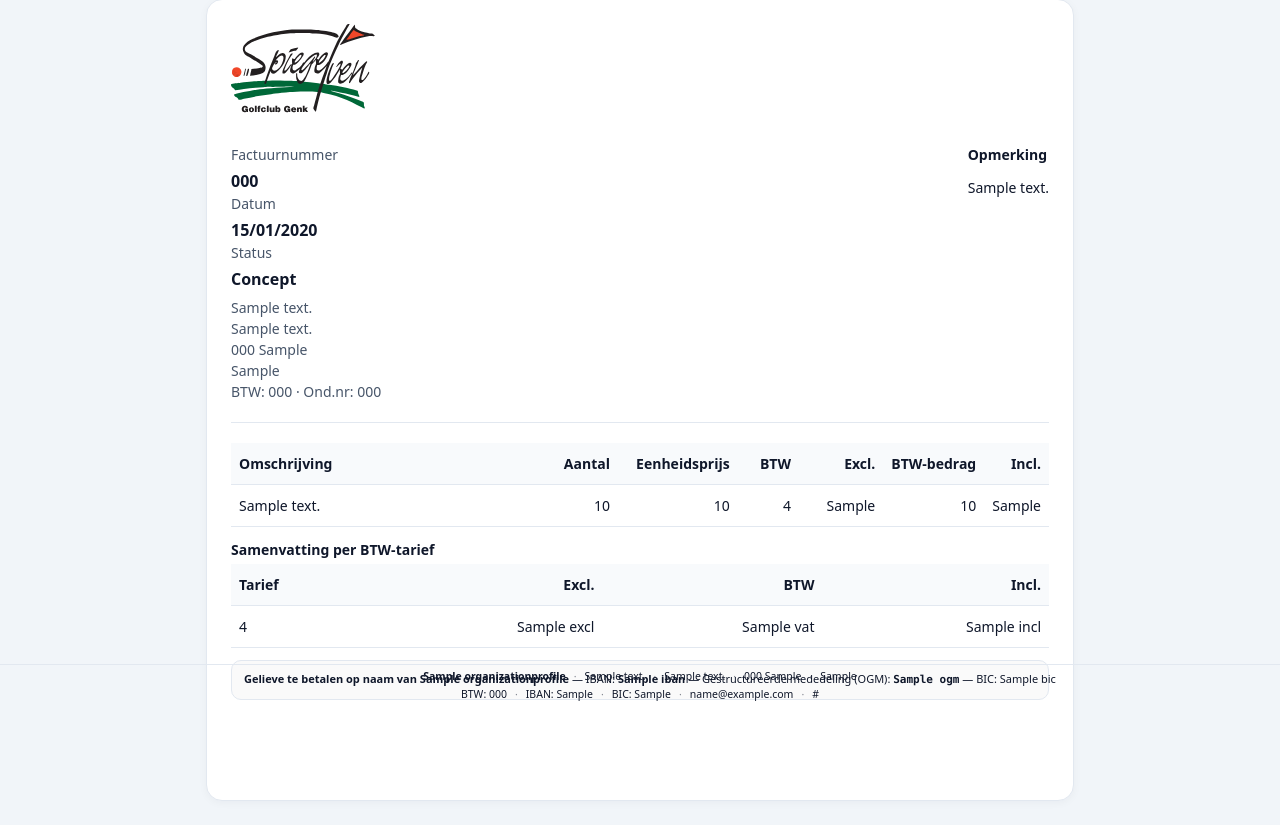
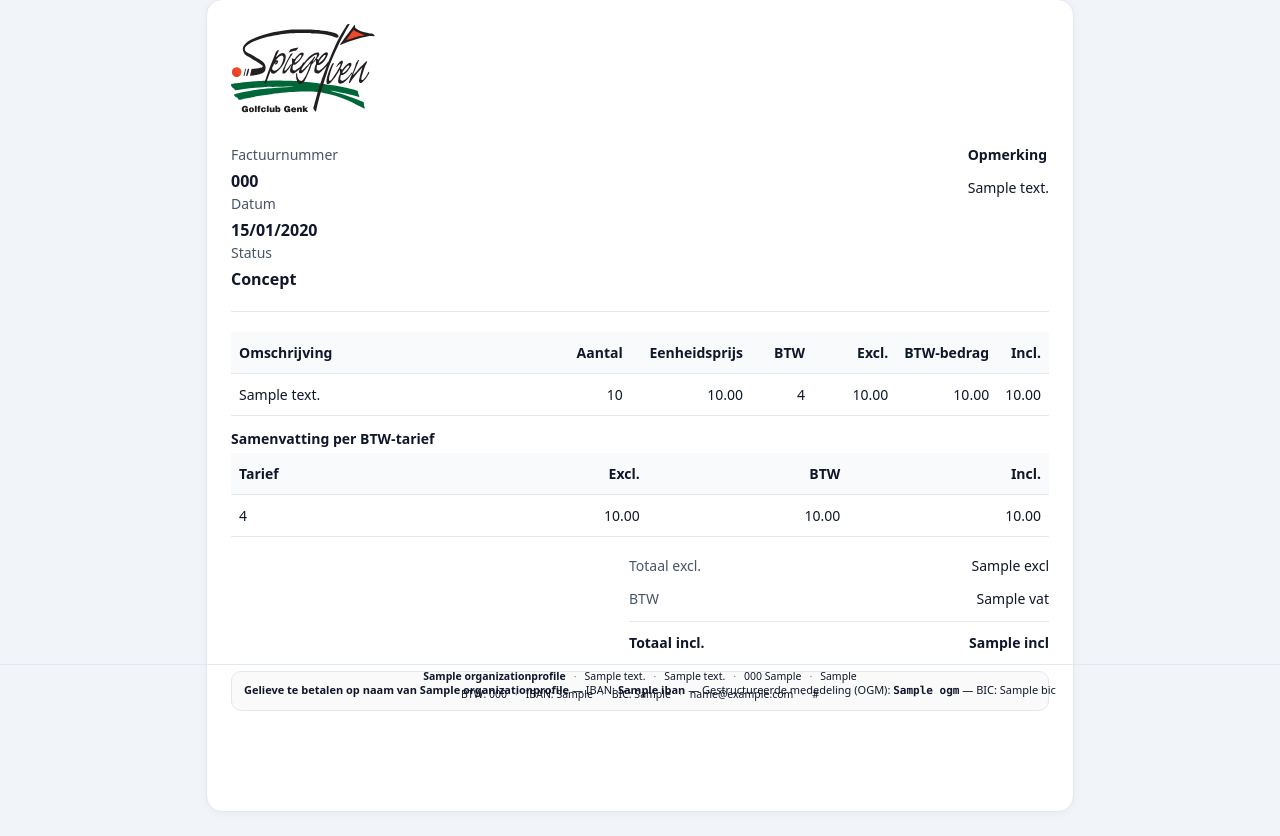
Before and after one commit to Boutsy/Spiegelven-Fakturatie, a Django app: template templates/invoices/preview.html in a window 1280 px wide. Shown: the part 76-912 px from the top of the page. Run offline with Django 5.2, Linux system fonts and the light colour scheme; tables that the repository leaves empty hold one stand-in row (values such as "Sample post"); the template is opened without the code that fills it: values that come from a table or form of the project are taken from there, most other values are stand-ins (such as "Sample title", 1, 10 or a date in 2020).

Commit message:
snapshot 2025-08-27 20:22:51 – invoice layout updates

```diff
--- a/templates/invoices/preview.html
+++ b/templates/invoices/preview.html
@@ -153,15 +153,6 @@
             <div>Status</div>
             <strong>{{ invoice.get_status_display|default:invoice.status }}</strong>
           </div>
-
-          <div class="org-block">
-            {% if org.address_line1 %}{{ org.address_line1 }}<br>{% endif %}
-            {% if org.address_line2 %}{{ org.address_line2 }}<br>{% endif %}
-            {% if org.postal_code or org.city %}{{ org.postal_code }} {{ org.city }}<br>{% endif %}
-            {% if org.country %}{{ org.country }}<br>{% endif %}
-            {% if org.vat_number %}BTW: {{ org.vat_number }}{% endif %}
-            {% if org.enterprise_number %}{% if org.vat_number %} · {% endif %}Ond.nr: {{ org.enterprise_number }}{% endif %}
-          </div>
         </div>
 
         <div class="notes-screen">
@@ -200,12 +191,12 @@
             {% for l in lines %}
               <tr>
                 <td>{{ l.description }}</td>
-                <td class="num">{{ l.quantity }}</td>
-                <td class="num">{{ l.unit_price_excl }}</td>
+                <td class="num">{{ l.quantity|floatformat:"0" }}</td>
+                <td class="num">{{ l.unit_price_excl|floatformat:"2" }}</td>
                 <td class="num">{{ l.vat_rate }}</td>
-                <td class="num">{{ l.line_excl }}</td>
-                <td class="num">{{ l.vat_amount }}</td>
-                <td class="num">{{ l.line_incl }}</td>
+                <td class="num">{{ l.line_excl|floatformat:"2" }}</td>
+                <td class="num">{{ l.vat_amount|floatformat:"2" }}</td>
+                <td class="num">{{ l.line_incl|floatformat:"2" }}</td>
               </tr>
             {% empty %}
               <tr>
@@ -232,15 +223,23 @@
             {% for r in vat_summary %}
             <tr>
               <td>{{ r.rate }}</td>
-              <td class="num">{{ r.excl }}</td>
-              <td class="num">{{ r.vat }}</td>
-              <td class="num">{{ r.incl }}</td>
+              <td class="num">{{ r.excl|floatformat:"2" }}</td>
+              <td class="num">{{ r.vat|floatformat:"2" }}</td>
+              <td class="num">{{ r.incl|floatformat:"2" }}</td>
             </tr>
             {% endfor %}
           </tbody>
         </table>
       </div>
       {% endif %}
+
+      <div class="totals">
+        <div class="tbox">
+          <div class="row"><div class="muted">Totaal excl.</div><div>{{ totals.excl }}</div></div>
+          <div class="row"><div class="muted">BTW</div><div>{{ totals.vat }}</div></div>
+          <div class="row total"><div>Totaal incl.</div><div>{{ totals.incl }}</div></div>
+        </div>
+      </div>
 
       {% if payment.iban or payment.ogm %}
       <div class="paycall">
```
Also changed, not shown: core/print_views.py (+32 -0 lines).
